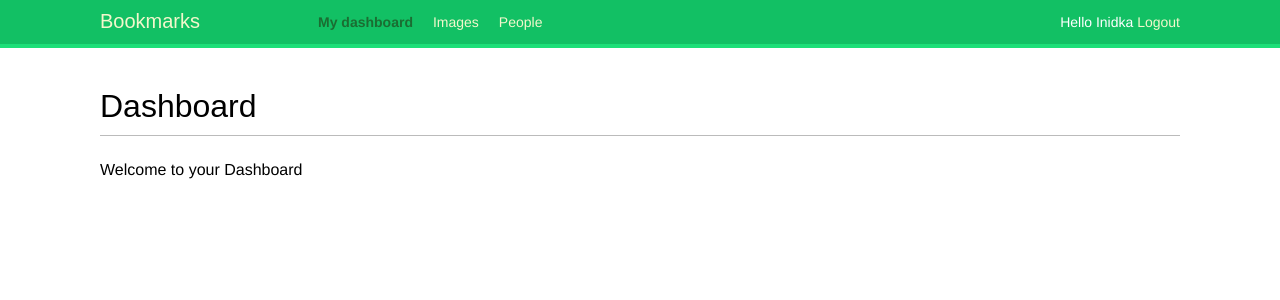
After one commit to IndikaMaligaspe/bookmarks, a Django app: page /account/ in a window 1280 px wide. The commit adds this page. Shown: the top 300 px of the page. Run offline with Django 3.2, Linux system fonts and the light colour scheme; a user stored in the database is signed in; some web fonts are replaced.

Commit message:
added default login / logged out / dashboard views

```diff
--- /dev/null
+++ b/account/templates/account/dashboard.html
@@ -0,0 +1,8 @@
+{% extends "base.html" %}
+
+{% block title %}Dashboard {% endblock %}
+
+{% block content %}
+     <h1>Dashboard</h1>
+     <p>Welcome to your Dashboard</p>
+{% endblock %}
--- a/account/templates/base.html
+++ b/account/templates/base.html
@@ -8,6 +8,27 @@
     <body>
         <div id="header">
             <span class="logo">Bookmarks</span>
+            {% if request.user.is_authenticated %}
+                <ul class="menu">
+                    <li {% if section == "dashboard" %}class="selected"{% endif %}>
+                        <a href="{% url "dashboard" %}">My dashboard</a>
+                    </li>
+                    <li {% if section == "images" %}class="selected"{% endif %}>
+                        <a href="#">Images</a>
+                    </li>
+                    <li {% if section == "people" %}class="selected"{% endif %}>
+                        <a href="#">People</a>
+                    </li>
+                </ul>
+            {% endif%}
+            <span class="user">
+                {% if request.user.is_authenticated %}
+                    Hello {{ request.user.first_name }}
+                    <a href="{% url "logout" %}">Logout</a>
+                {% else %}
+                <a href="{% url "login" %}">Login</a>
+                {% endif %}
+            </span>
         </div>
         <div id="content">
             {% block content %}
--- a/account/urls.py
+++ b/account/urls.py
@@ -1,6 +1,11 @@
+from django.contrib.auth import views as auth_views
 from django.urls import path
 from .import views
 
 urlpatterns = [
-    path('login/', views.user_login, name='login')
+    #path('login/', views.user_login, name='login')
+    path('login/',auth_views.LoginView.as_view(),name='login'),
+    path('logout/',auth_views.LogoutView.as_view(),name='logout'),
+    path('',views.dashboard, name='dashboard'),
+
 ]
--- a/account/views.py
+++ b/account/views.py
@@ -2,27 +2,32 @@ from django.shortcuts import render
 from django.http import HttpResponse
 from django.shortcuts import render
 from django.contrib.auth import authenticate, login
+from django.contrib.auth.decorators import login_required
 from .forms import LoginForm
 # Create your views here.
 
 
-def user_login(request):
-    if request.method == 'POST':
-        form = LoginForm(request.POST)
-        if form.is_valid():
-            cd = form.cleaned_data
-            user = authenticate(
-                request,
-                username = cd['username'],
-                password = cd['password'])
-            if user is not None:
-                if user.is_active:
-                    login(request, user)
-                    return HttpResponse('Authenticated Seccussfully')
-                else:
-                    return HttpResponse('Disabled account')
-            else:
-                return HttpResponse('Invalid login')
-    else:
-        form = LoginForm()
-    return render(request, 'account/login.html', {'form':form})
+# def user_login(request):
+#     if request.method == 'POST':
+#         form = LoginForm(request.POST)
+#         if form.is_valid():
+#             cd = form.cleaned_data
+#             user = authenticate(
+#                 request,
+#                 username = cd['username'],
+#                 password = cd['password'])
+#             if user is not None:
+#                 if user.is_active:
+#                     login(request, user)
+#                     return HttpResponse('Authenticated Seccussfully')
+#                 else:
+#                     return HttpResponse('Disabled account')
+#             else:
+#                 return HttpResponse('Invalid login')
+#     else:
+#         form = LoginForm()
+#     return render(request, 'account/login.html', {'form':form})
+
+@login_required
+def dashboard(request):
+    return render (request, 'account/dashboard.html', {'section': 'dashboard'})
--- a/bookmarks/settings.py
+++ b/bookmarks/settings.py
@@ -31,13 +31,13 @@ ALLOWED_HOSTS = []
 # Application definition
 
 INSTALLED_APPS = [
-    'django.contrib.admin',
     'django.contrib.auth',
     'django.contrib.contenttypes',
     'django.contrib.sessions',
     'django.contrib.messages',
     'django.contrib.staticfiles',
     'account.apps.AccountConfig',
+    'django.contrib.admin',
 ]
 
 MIDDLEWARE = [
@@ -119,3 +119,7 @@ USE_TZ = True
 # https://docs.djangoproject.com/en/2.0/howto/static-files/
 
 STATIC_URL = '/static/'
+
+LOGIN_REDIRECT_URL = 'dashboard'
+LOGIN_URL = 'login'
+LOGOUT_URL='logout'
```
Also changed, not shown: account/templates/registration/logged_out.html (added, +9 -0 lines), account/templates/registration/login.html (added, +22 -0 lines), db.sqlite3.
